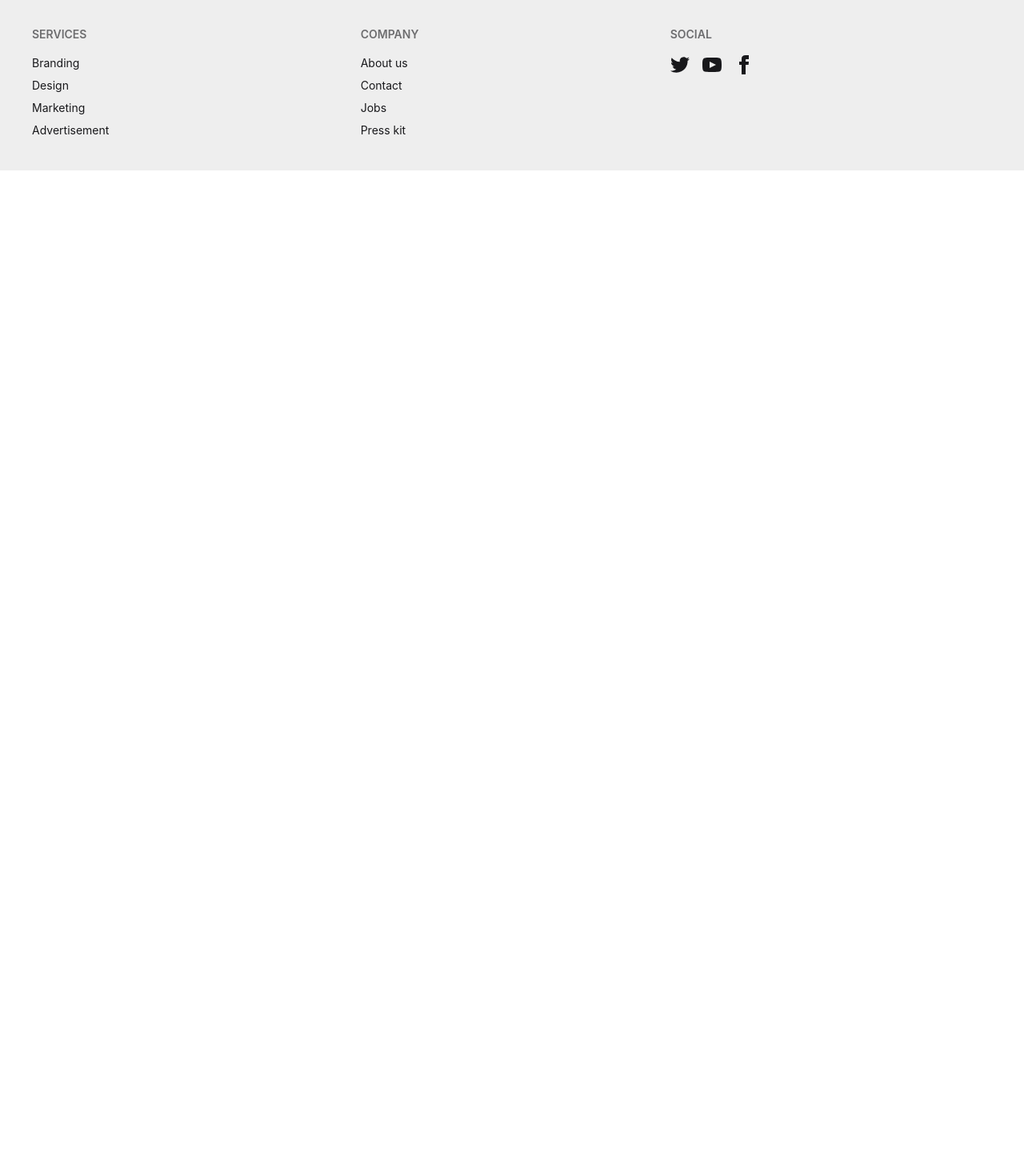
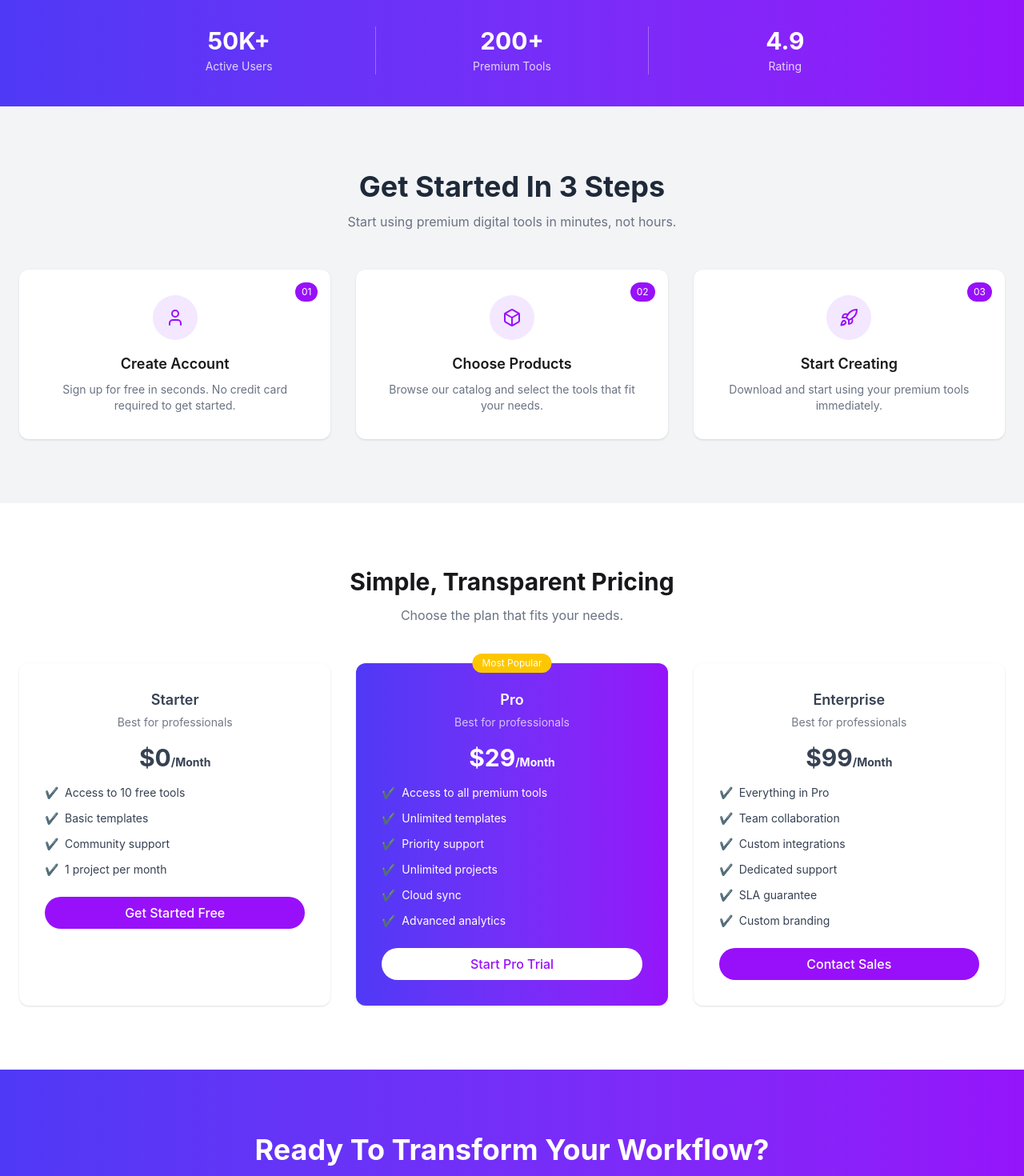
Before and after one commit to codeinfinite19/digital-tools, a React (Vite) app: page / in a window 1280 px wide. Shown: the part 780-2250 px from the top of the page at 80% size. Before the commit the page ends 993 px from the top, so only its background shows below. Built offline with nearby package versions, Linux system fonts and the light colour scheme.

Commit message:
herosection, ratting,setps,premium section is adde and workflow

```diff
--- a/src/App.jsx
+++ b/src/App.jsx
@@ -2,6 +2,10 @@ import './index.css';
 import NavBar from './Components/NavBar/NavBar';
 import Footer from './Components/Footer/Footer';
 import HeroCard from './Components/herocard/HeroCard';
+import Ratting from './Components/herocard/Ratting';
+import Steps from './Components/steps/Steps';
+import Premium from './Components/premium/Premium';
+import Workflow from './Components/workflow/Workflow';
 
 
 function App() {
@@ -11,6 +15,10 @@ function App() {
     <>
     <NavBar />
     <HeroCard />
+    <Ratting />
+    <Steps />
+    <Premium />
+    <Workflow />
     <Footer />
 
     </>
--- /dev/null
+++ b/src/Components/herocard/Ratting.jsx
@@ -0,0 +1,30 @@
+import React from "react";
+
+const Ratting = () => {
+  return (
+    <div className="bg-gradient-to-r from-[#4F39F6] to-[#9514FA] py-10">
+
+      <div className="max-w-5xl mx-auto grid grid-cols-1 md:grid-cols-3 text-center text-white">
+
+        <div>
+          <h1 className="text-3xl font-bold">50K+</h1>
+          <p className="text-sm mt-1 opacity-80">Active Users</p>
+        </div>
+
+        <div className="border-y md:border-y-0 md:border-x border-white/30 py-6 md:py-0">
+          <h1 className="text-3xl font-bold">200+</h1>
+          <p className="text-sm mt-1 opacity-80">Premium Tools</p>
+        </div>
+
+        <div>
+          <h1 className="text-3xl font-bold">4.9</h1>
+          <p className="text-sm mt-1 opacity-80">Rating</p>
+        </div>
+
+      </div>
+
+    </div>
+  );
+};
+
+export default Ratting;
--- /dev/null
+++ b/src/Components/premium/Premium.jsx
@@ -0,0 +1,123 @@
+import React, { useState } from "react";
+
+const Premium = () => {
+  const [active, setActive] = useState("pro");
+
+  const Card = ({ id, title, price, features, highlight }) => {
+    const isActive = active === id;
+
+    return (
+      <div
+        onClick={() => setActive(id)}
+        className={`p-8 rounded-xl shadow-sm cursor-pointer transition
+        ${isActive
+          ? "bg-gradient-to-r from-[#4F39F6] to-[#9514FA] text-white shadow-lg"
+          : "bg-white text-gray-700"
+        }`}
+      >
+        {highlight && (
+          <span className="absolute -top-3 left-1/2 -translate-x-1/2 bg-yellow-400 text-xs px-3 py-1 rounded-full">
+            Most Popular
+          </span>
+        )}
+
+        <h3 className="text-lg font-semibold mb-1">{title}</h3>
+        <p className="text-sm opacity-70 mb-4">Best for professionals</p>
+
+        <h1 className="text-3xl font-bold mb-4">
+          {price}
+          <span className="text-sm">/Month</span>
+        </h1>
+
+
+        <ul className="space-y-3 mb-6">
+          {features.map((item, i) => (
+            <li key={i} className="flex items-center gap-2 text-sm">
+              <span className="text-green-500">✔</span>
+              {item}
+            </li>
+          ))}
+        </ul>
+
+        <button
+          className={`w-full py-2 rounded-full font-medium
+          ${
+            isActive
+              ? "bg-white text-purple-600"
+              : "bg-purple-600 text-white"
+          }`}
+        >
+          {id === "starter"
+            ? "Get Started Free"
+            : id === "pro"
+            ? "Start Pro Trial"
+            : "Contact Sales"}
+        </button>
+      </div>
+    );
+  };
+
+  return (
+    <div className="bg-gray-10 py-20">
+      <div className="max-w-7xl mx-auto px-6 text-center">
+
+        <h1 className="text-3xl font-bold mb-3">
+          Simple, Transparent Pricing
+        </h1>
+
+        <p className="text-gray-500 mb-12">
+          Choose the plan that fits your needs.
+        </p>
+
+        <div className="grid grid-cols-1 md:grid-cols-3 gap-8 relative">
+
+          <Card
+            id="starter"
+            title="Starter"
+            price="$0"
+            features={[
+              "Access to 10 free tools",
+              "Basic templates",
+              "Community support",
+              "1 project per month",
+            ]}
+          />
+
+          <div className="relative">
+            <Card
+              id="pro"
+              title="Pro"
+              price="$29"
+              highlight
+              features={[
+                "Access to all premium tools",
+                "Unlimited templates",
+                "Priority support",
+                "Unlimited projects",
+                "Cloud sync",
+                "Advanced analytics",
+              ]}
+            />
+          </div>
+
+          <Card
+            id="enterprise"
+            title="Enterprise"
+            price="$99"
+            features={[
+              "Everything in Pro",
+              "Team collaboration",
+              "Custom integrations",
+              "Dedicated support",
+              "SLA guarantee",
+              "Custom branding",
+            ]}
+          />
+
+        </div>
+      </div>
+    </div>
+  );
+};
+
+export default Premium;
--- /dev/null
+++ b/src/Components/steps/Steps.jsx
@@ -0,0 +1,82 @@
+import React from "react";
+import { User, Box, Rocket } from "lucide-react";
+
+const Steps = () => {
+  return (
+    <div className="bg-gray-100 py-20">
+
+      <div className="max-w-7xl mx-auto px-6 text-center">
+
+        <h1 className="text-3xl md:text-4xl font-bold text-gray-800 mb-3">
+          Get Started In 3 Steps
+        </h1>
+
+        <p className="text-gray-500 mb-12">
+          Start using premium digital tools in minutes, not hours.
+        </p>
+
+        <div className="grid grid-cols-1 md:grid-cols-3 gap-8">
+
+
+          <div className="bg-white p-8 rounded-xl shadow-sm relative">
+            <span className="absolute top-4 right-4 bg-purple-600 text-white text-xs px-2 py-1 rounded-full">
+              01
+            </span>
+
+            <div className="flex justify-center mb-4">
+              <div className="bg-purple-100 p-4 rounded-full">
+                <User className="text-purple-600 w-6 h-6" />
+              </div>
+            </div>
+
+            <h3 className="font-semibold text-lg mb-2">Create Account</h3>
+            <p className="text-sm text-gray-500">
+              Sign up for free in seconds. No credit card required to get started.
+            </p>
+          </div>
+
+
+          <div className="bg-white p-8 rounded-xl shadow-sm relative">
+            <span className="absolute top-4 right-4 bg-purple-600 text-white text-xs px-2 py-1 rounded-full">
+              02
+            </span>
+
+            <div className="flex justify-center mb-4">
+              <div className="bg-purple-100 p-4 rounded-full">
+                <Box className="text-purple-600 w-6 h-6" />
+              </div>
+            </div>
+
+            <h3 className="font-semibold text-lg mb-2">Choose Products</h3>
+            <p className="text-sm text-gray-500">
+              Browse our catalog and select the tools that fit your needs.
+            </p>
+          </div>
+
+
+          <div className="bg-white p-8 rounded-xl shadow-sm relative">
+            <span className="absolute top-4 right-4 bg-purple-600 text-white text-xs px-2 py-1 rounded-full">
+              03
+            </span>
+
+            <div className="flex justify-center mb-4">
+              <div className="bg-purple-100 p-4 rounded-full">
+                <Rocket className="text-purple-600 w-6 h-6" />
+              </div>
+            </div>
+
+            <h3 className="font-semibold text-lg mb-2">Start Creating</h3>
+            <p className="text-sm text-gray-500">
+              Download and start using your premium tools immediately.
+            </p>
+          </div>
+
+        </div>
+
+      </div>
+
+    </div>
+  );
+};
+
+export default Steps;
--- /dev/null
+++ b/src/Components/workflow/Workflow.jsx
@@ -0,0 +1,41 @@
+import React from "react";
+
+const Workflow = () => {
+  return (
+    <div className="bg-gradient-to-r from-[#4F39F6] to-[#9514FA] py-20 text-center text-white">
+
+      <div className="max-w-3xl mx-auto px-6">
+
+        <h1 className="text-3xl md:text-4xl font-bold mb-4">
+          Ready To Transform Your Workflow?
+        </h1>
+
+        <p className="text-sm md:text-base opacity-90 mb-6">
+          Join thousands of professionals who are already using Digitools to work smarter.
+          <br />
+          Start your free trial today.
+        </p>
+
+        <div className="flex flex-col md:flex-row justify-center gap-4 mb-6">
+
+          <button className="bg-white text-purple-600 px-6 py-3 rounded-full font-medium hover:bg-gray-100">
+            Explore Products
+          </button>
+
+          <button className="border border-white px-6 py-3 rounded-full hover:bg-white hover:text-purple-600 transition">
+            View Pricing
+          </button>
+
+        </div>
+
+        <p className="text-xs opacity-80">
+          14-day free trial • No credit card required • Cancel anytime
+        </p>
+
+      </div>
+
+    </div>
+  );
+};
+
+export default Workflow;
```
